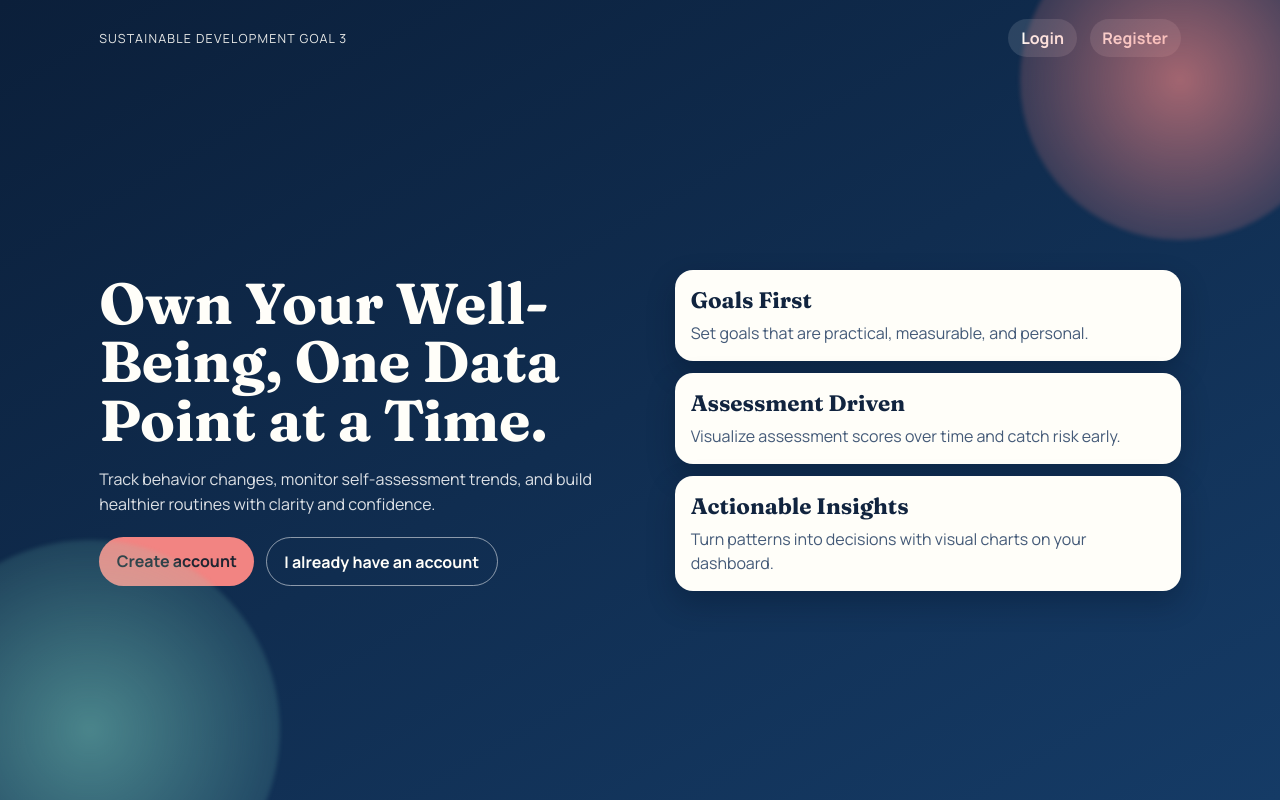
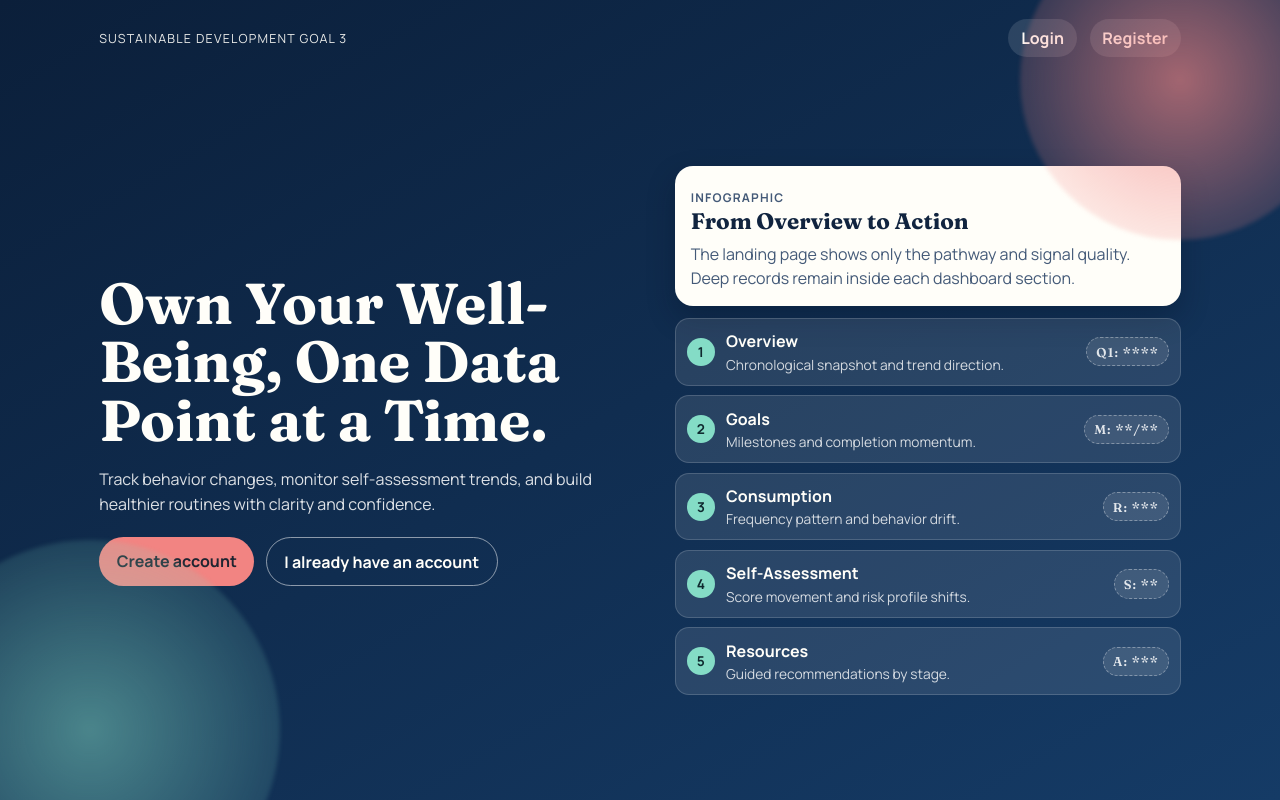
Before and after one commit to circuit682/sdg-3, a website: page my-sdg-app/public/index.html in a window 1280 px wide. Drawn offline with Linux system fonts and the light colour scheme.

Commit message:
feat: Revamp wellness highlights section to flow infographic with timeline

```diff
--- a/my-sdg-app/assets/css/style.css
+++ b/my-sdg-app/assets/css/style.css
@@ -126,12 +126,12 @@ nav a {
     color: var(--surface);
 }
 
-.hero-stats {
+.hero-flow {
     display: grid;
     gap: 0.75rem;
 }
 
-.hero-stats article {
+.flow-card {
     background: var(--surface);
     color: var(--ink);
     border-radius: 18px;
@@ -139,16 +139,79 @@ nav a {
     box-shadow: 0 12px 28px rgba(4, 17, 36, 0.3);
 }
 
-.hero-stats h2 {
+.flow-kicker {
+    margin: 0 0 0.35rem;
+    font-size: 0.75rem;
+    font-weight: 700;
+    letter-spacing: 0.1em;
+    text-transform: uppercase;
+    color: #5f6f84;
+}
+
+.flow-card h2 {
     margin: 0;
     font-family: "Fraunces", Georgia, serif;
     font-size: 1.4rem;
 }
 
-.hero-stats p {
+.flow-card p {
     margin: 0.45rem 0 0;
     color: var(--ink-soft);
     line-height: 1.5;
+}
+
+.flow-timeline {
+    list-style: none;
+    margin: 0;
+    padding: 0;
+    display: grid;
+    gap: 0.6rem;
+}
+
+.flow-timeline li {
+    display: grid;
+    grid-template-columns: auto 1fr auto;
+    align-items: center;
+    gap: 0.7rem;
+    background: rgba(255, 255, 255, 0.1);
+    border: 1px solid rgba(255, 255, 255, 0.16);
+    border-radius: 14px;
+    padding: 0.7rem;
+}
+
+.step {
+    width: 28px;
+    height: 28px;
+    border-radius: 999px;
+    display: inline-grid;
+    place-items: center;
+    background: var(--accent-2);
+    color: #0f2a2f;
+    font-weight: 700;
+    font-size: 0.85rem;
+}
+
+.flow-timeline h3 {
+    margin: 0;
+    font-size: 1rem;
+    color: var(--surface);
+}
+
+.flow-timeline p {
+    margin: 0.15rem 0 0;
+    font-size: 0.86rem;
+    color: rgba(255, 255, 255, 0.8);
+}
+
+.masked {
+    font-family: "Fraunces", Georgia, serif;
+    letter-spacing: 0.08em;
+    color: rgba(255, 255, 255, 0.85);
+    background: rgba(255, 255, 255, 0.1);
+    border: 1px dashed rgba(255, 255, 255, 0.35);
+    border-radius: 999px;
+    padding: 0.35rem 0.55rem;
+    font-size: 0.8rem;
 }
 
 @media (max-width: 820px) {
@@ -160,4 +223,13 @@ nav a {
     .hero-copy p {
         max-width: 100%;
     }
+
+    .flow-timeline li {
+        grid-template-columns: auto 1fr;
+    }
+
+    .masked {
+        grid-column: 2;
+        justify-self: start;
+    }
 }
--- a/my-sdg-app/public/index.html
+++ b/my-sdg-app/public/index.html
@@ -31,19 +31,55 @@
             </div>
         </section>
 
-        <section class="hero-stats" aria-label="Wellness value highlights">
-            <article>
-                <h2>Goals First</h2>
-                <p>Set goals that are practical, measurable, and personal.</p>
+        <section class="hero-flow" aria-label="Product journey infographic">
+            <article class="flow-card">
+                <p class="flow-kicker">InfoGraphic</p>
+                <h2>From Overview to Action</h2>
+                <p>The landing page shows only the pathway and signal quality. Deep records remain inside each dashboard section.</p>
             </article>
-            <article>
-                <h2>Assessment Driven</h2>
-                <p>Visualize assessment scores over time and catch risk early.</p>
-            </article>
-            <article>
-                <h2>Actionable Insights</h2>
-                <p>Turn patterns into decisions with visual charts on your dashboard.</p>
-            </article>
+
+            <ol class="flow-timeline">
+                <li>
+                    <span class="step">1</span>
+                    <div>
+                        <h3>Overview</h3>
+                        <p>Chronological snapshot and trend direction.</p>
+                    </div>
+                    <span class="masked">Q1: ****</span>
+                </li>
+                <li>
+                    <span class="step">2</span>
+                    <div>
+                        <h3>Goals</h3>
+                        <p>Milestones and completion momentum.</p>
+                    </div>
+                    <span class="masked">M: **/**</span>
+                </li>
+                <li>
+                    <span class="step">3</span>
+                    <div>
+                        <h3>Consumption</h3>
+                        <p>Frequency pattern and behavior drift.</p>
+                    </div>
+                    <span class="masked">R: ***</span>
+                </li>
+                <li>
+                    <span class="step">4</span>
+                    <div>
+                        <h3>Self-Assessment</h3>
+                        <p>Score movement and risk profile shifts.</p>
+                    </div>
+                    <span class="masked">S: **</span>
+                </li>
+                <li>
+                    <span class="step">5</span>
+                    <div>
+                        <h3>Resources</h3>
+                        <p>Guided recommendations by stage.</p>
+                    </div>
+                    <span class="masked">A: ***</span>
+                </li>
+            </ol>
         </section>
     </main>
 </body>
```
